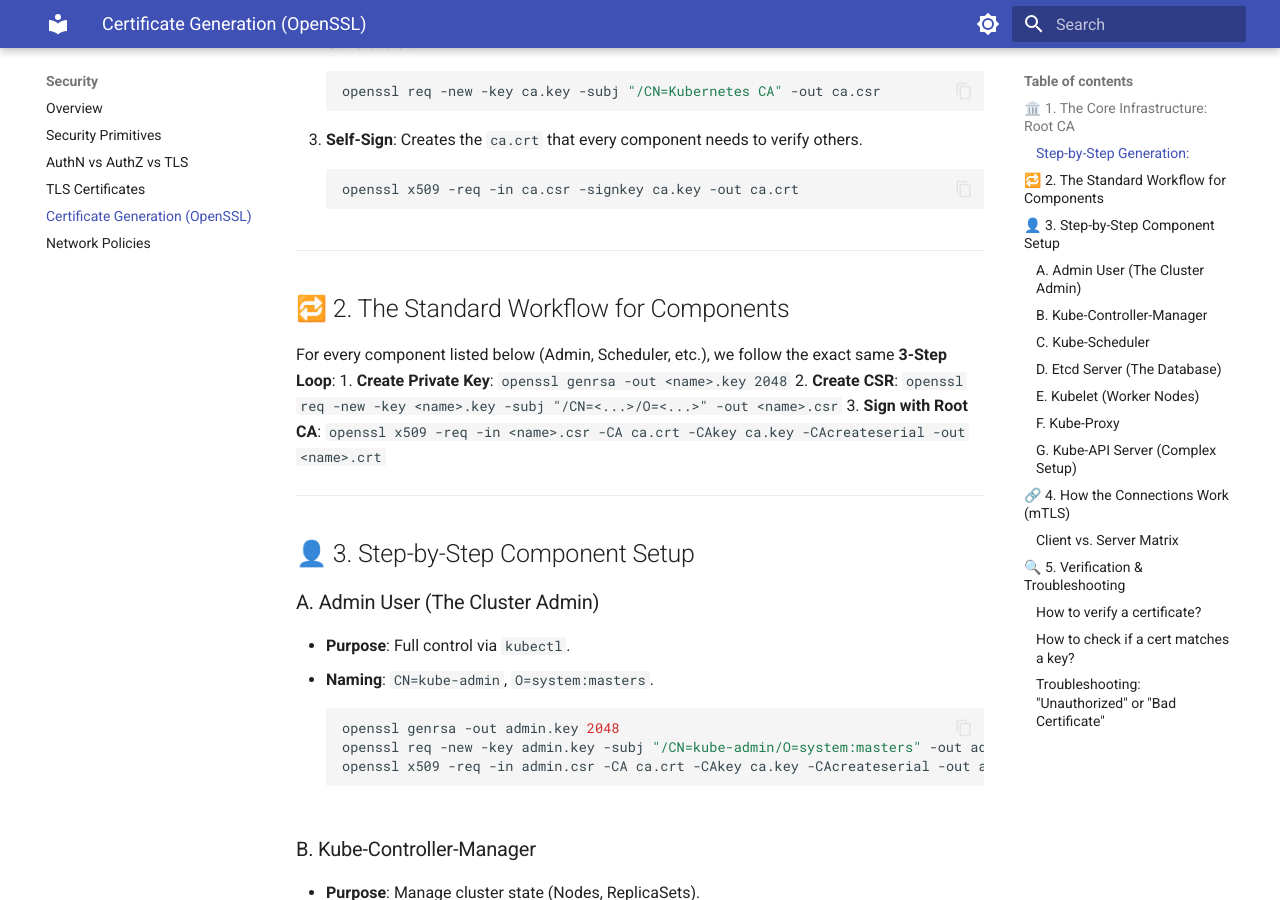
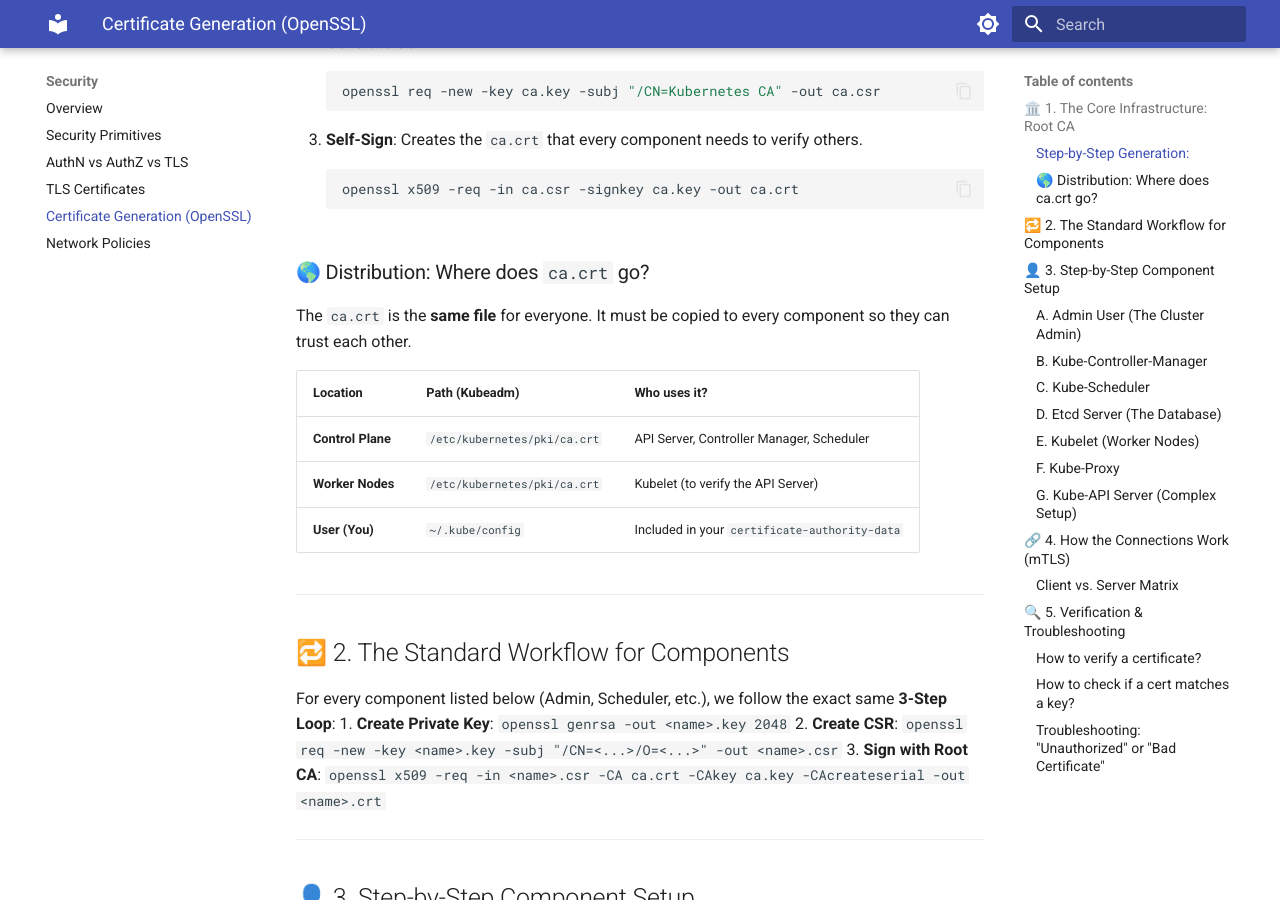
Before and after one commit to kvcenation5/cka-study-guide, an MkDocs documentation site: the page built from docs/security/certificate-generation-openssl.md, in a window 1280 px wide and 900 px high, scrolled down 660 px. Built offline with MkDocs 1.6.1 and Material for MkDocs 9.7.7, drawn with Linux system fonts in a browser that asks for light colours.

Commit message:
Explain distribution of shared ca.crt file

````diff
--- a/docs/security/certificate-generation-openssl.md
+++ b/docs/security/certificate-generation-openssl.md
@@ -20,6 +20,15 @@ The **Root CA** consists of two files: `ca.key` (the private master key) and `ca
     ```bash
     openssl x509 -req -in ca.csr -signkey ca.key -out ca.crt
     ```
+
+### 🌎 Distribution: Where does `ca.crt` go?
+The `ca.crt` is the **same file** for everyone. It must be copied to every component so they can trust each other.
+
+| Location | Path (Kubeadm) | Who uses it? |
+| :--- | :--- | :--- |
+| **Control Plane** | `/etc/kubernetes/pki/ca.crt` | API Server, Controller Manager, Scheduler |
+| **Worker Nodes** | `/etc/kubernetes/pki/ca.crt` | Kubelet (to verify the API Server) |
+| **User (You)** | `~/.kube/config` | Included in your `certificate-authority-data` |
 
 ---
 
````
